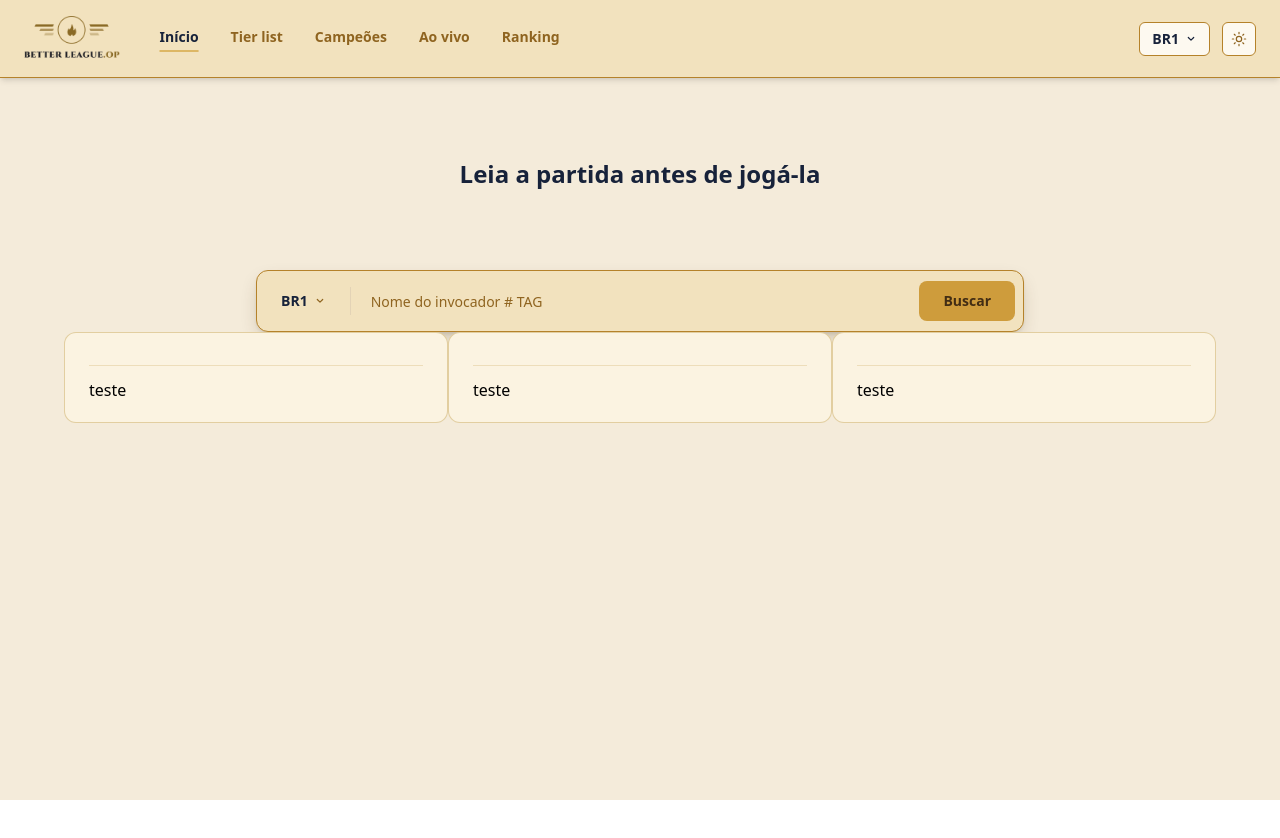
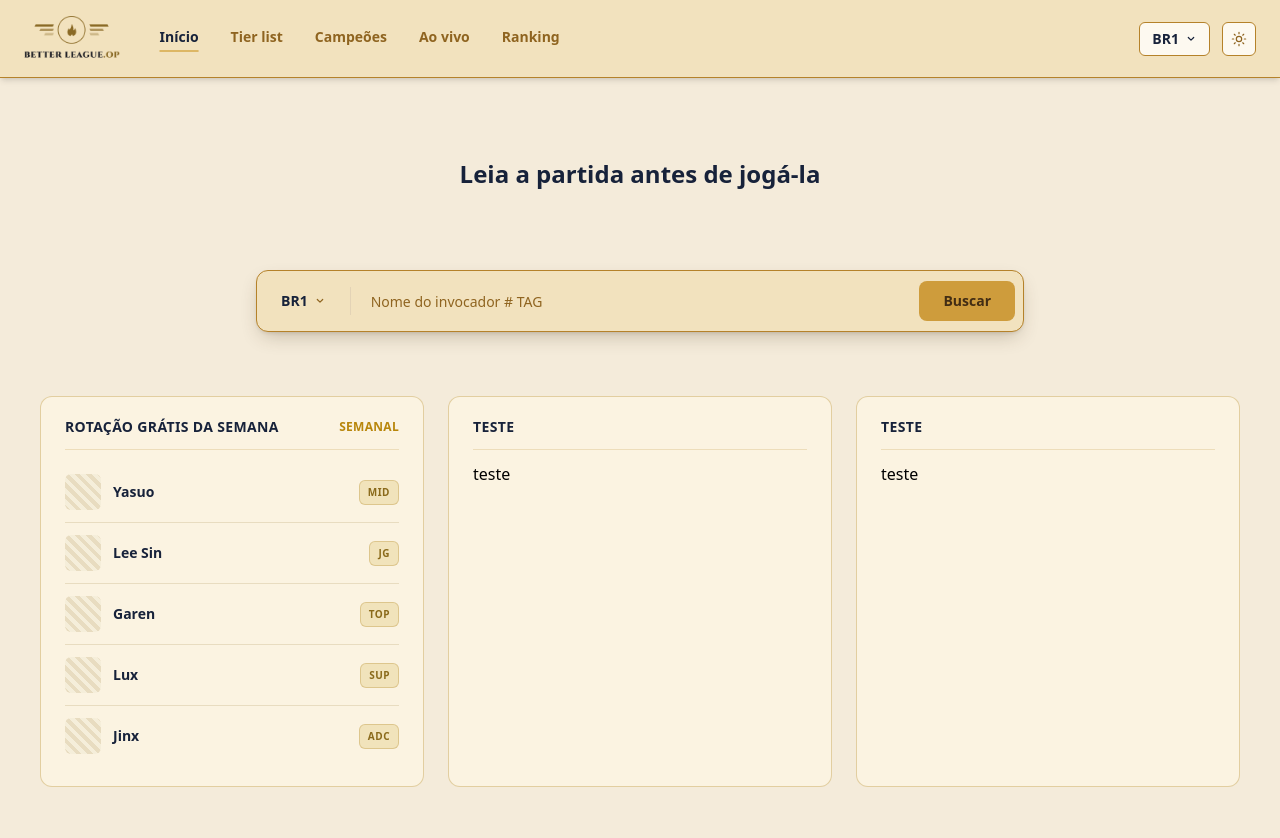
Before and after one commit to Phascencao/better-league, a React (Vite) app in the folder frontend/: page / in a window 1280 px wide. Shown: the top 838 px of the page. Before the commit the page ends 800 px from the top, so only its background shows below. Built offline with nearby package versions, Linux system fonts and the light colour scheme.

Commit message:
card 1 teste

```diff
--- a/frontend/src/Home.jsx
+++ b/frontend/src/Home.jsx
@@ -3,16 +3,25 @@
 import InputSummoner from "./components/InputSummoner";
 import { useState } from "react";
 
+// Dados falsos simulando o que a API de rotação gratuita da Riot retornaria
+const freeRotationChampions = [
+  { name: "Yasuo", role: "MID" },
+  { name: "Lee Sin", role: "JG" },
+  { name: "Garen", role: "TOP" },
+  { name: "Lux", role: "SUP" },
+  { name: "Jinx", role: "ADC" },
+];
+
 function Home() {
   const [summoner, setSummoner] = useState("");
-  console.log(summoner);
 
   function SerchRiotSummoner(summonerName) {
     const newSummoner = summonerName.trim();
     setSummoner(newSummoner);
   }
+
   return (
-    <div className="min-h-screen w-full bg-base ">
+    <div className="min-h-screen w-full bg-base">
       <Header />
 
       <h1 className="text-[#17223A] text-2xl font-bold text-center py-20">
@@ -24,10 +33,39 @@
         summoner={summoner}
       />
 
-      <div className="flex justify-center">
-        <CardBestChoices>teste</CardBestChoices>
-        <CardBestChoices>teste</CardBestChoices>
-        <CardBestChoices>teste</CardBestChoices>
+      <div className="flex flex-wrap justify-center gap-6 px-4 pb-20 pt-16">
+        <CardBestChoices title="Rotação grátis da semana" badge="SEMANAL">
+          {freeRotationChampions.map((champion) => (
+            <div
+              key={champion.name}
+              className="flex items-center justify-between py-3 border-b border-[#E8DCC0] last:border-b-0"
+            >
+              <div className="flex items-center gap-3">
+                <div
+                  className="w-9 h-9 rounded-md flex-shrink-0"
+                  style={{
+                    backgroundImage:
+                      "repeating-linear-gradient(45deg, #E8DCC0, #E8DCC0 4px, #F5EEDA 4px, #F5EEDA 8px)",
+                  }}
+                />
+                <span className="text-[#17223A] text-sm font-bold">
+                  {champion.name}
+                </span>
+              </div>
+              <span className="text-[10px] font-bold uppercase tracking-wider text-[#8A6A1B] bg-[#F1E3BB] border border-[#C9A961]/50 rounded-md px-2 py-1">
+                {champion.role}
+              </span>
+            </div>
+          ))}
+        </CardBestChoices>
+
+        <CardBestChoices title="teste" badge="">
+          teste
+        </CardBestChoices>
+
+        <CardBestChoices title="teste" badge="">
+          teste
+        </CardBestChoices>
       </div>
     </div>
   );
--- /dev/null
+++ b/package.json
@@ -0,0 +1,5 @@
+{
+  "dependencies": {
+    "axios": "^1.19.0"
+  }
+}
```
Also changed, not shown: 1 other file (tests, documents, lock files or other folders).
